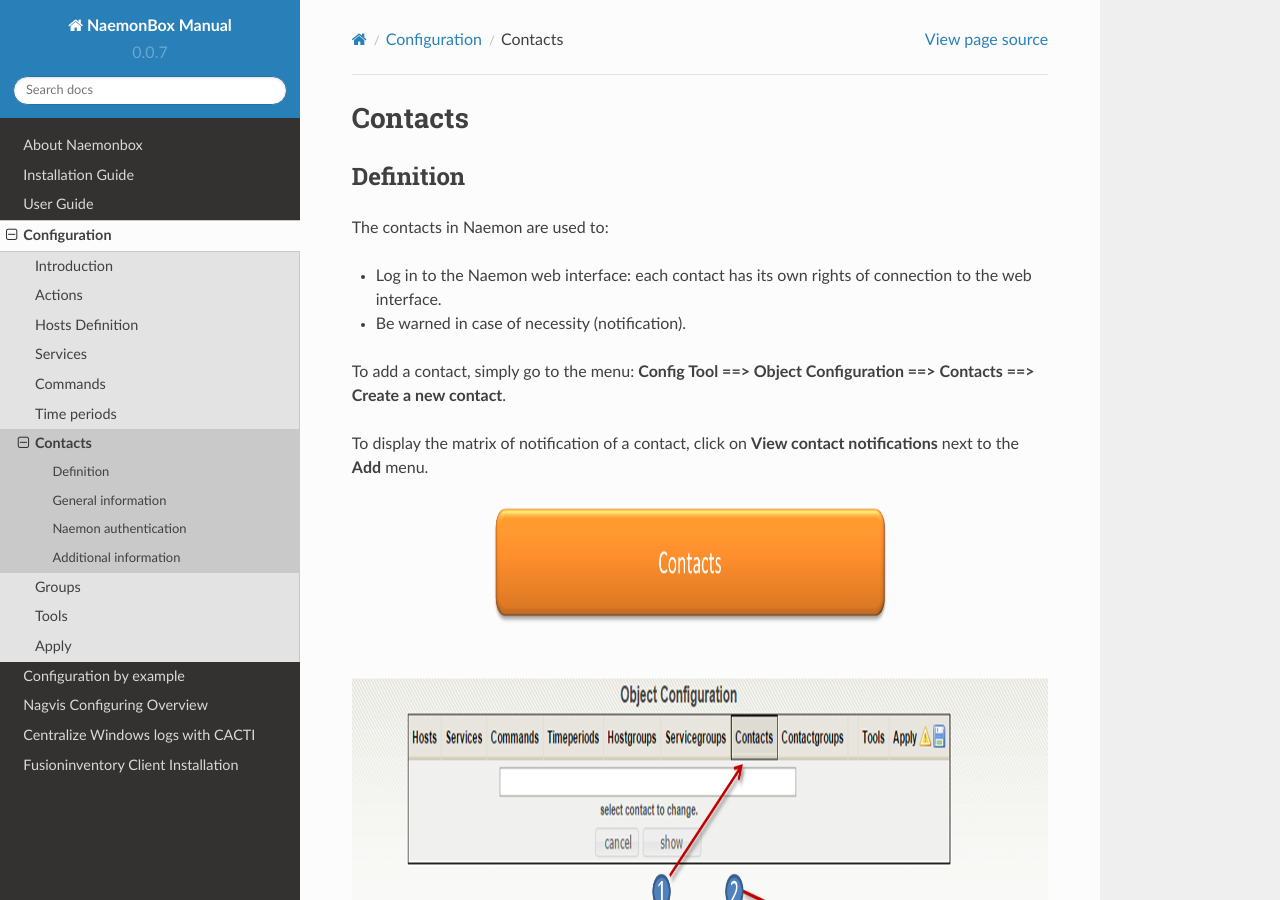
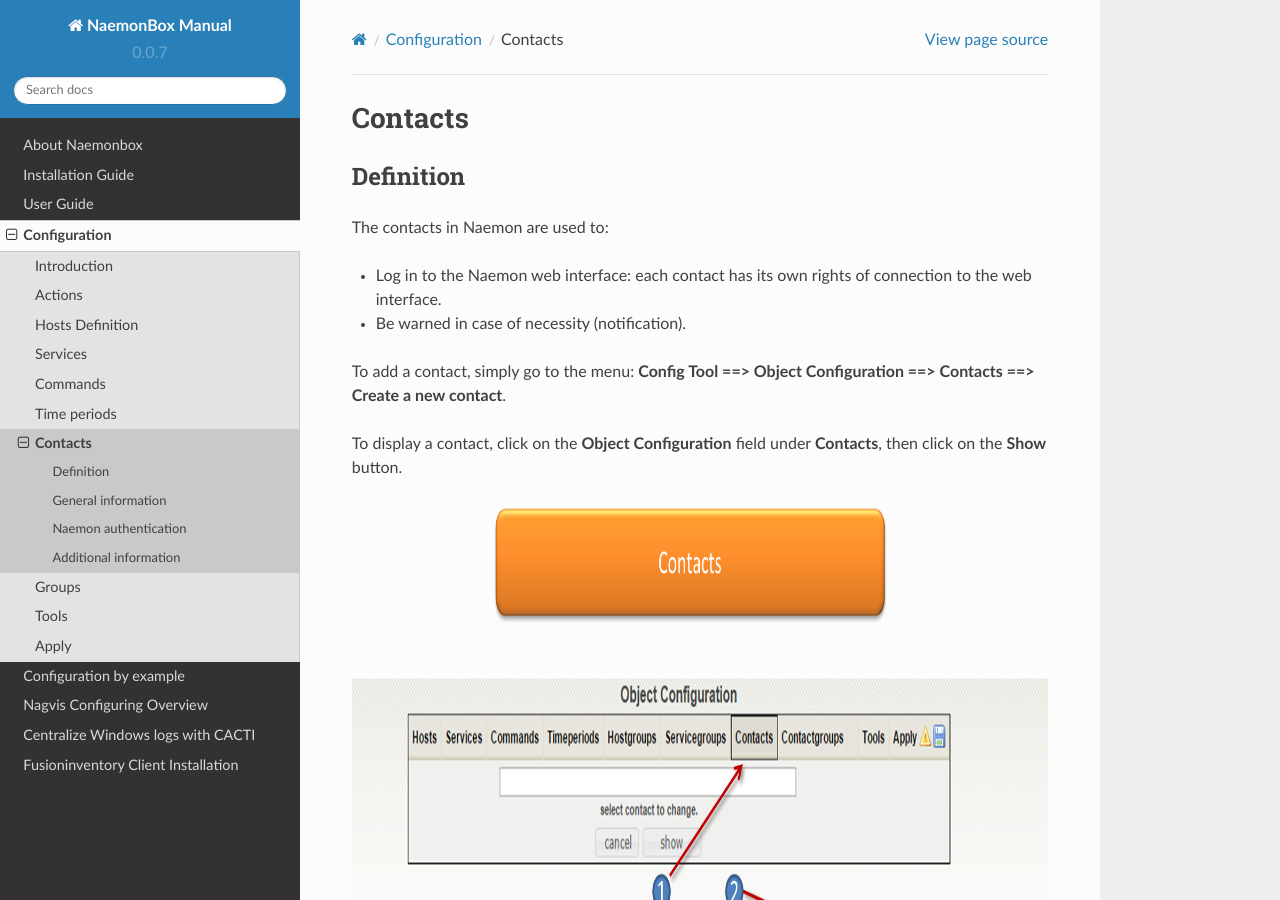
Before and after one commit to mgadi/naemonbox, a Sphinx documentation site: the page built from docs/source/04_Configuring_NaemonBox/configuration/07_contact.rst, in a window 1280 px wide and 900 px high. Built offline with Sphinx 7.4.7 and the Read the Docs theme 2.0.0, drawn with Linux system fonts in a browser that asks for light colours; pages that are not in the unit, such as notebooks, are missing from menus.

Commit message:
Update 07_contact.rst

```diff
--- a/docs/source/04_Configuring_NaemonBox/configuration/07_contact.rst
+++ b/docs/source/04_Configuring_NaemonBox/configuration/07_contact.rst
@@ -15,7 +15,7 @@
 
 To add a contact, simply go to the menu: **Config Tool ==> Object Configuration ==> Contacts ==> Create a new contact**.
 
-To display the matrix of notification of a contact, click on **View contact notifications** next to the **Add** menu.
+To display a contact, click on the **Object Configuration** field under **Contacts**, then click on the **Show** button.
 
 .. image:: /images/contacts.png
  :scale: 90 %
```
